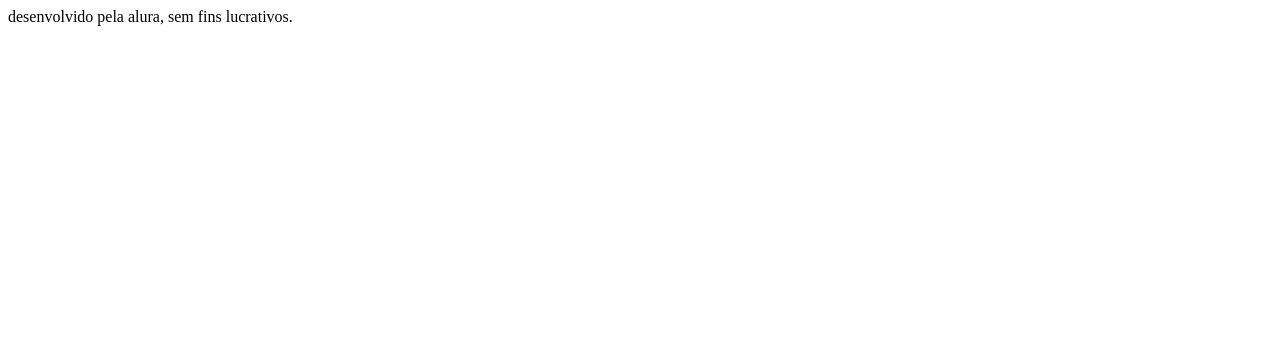
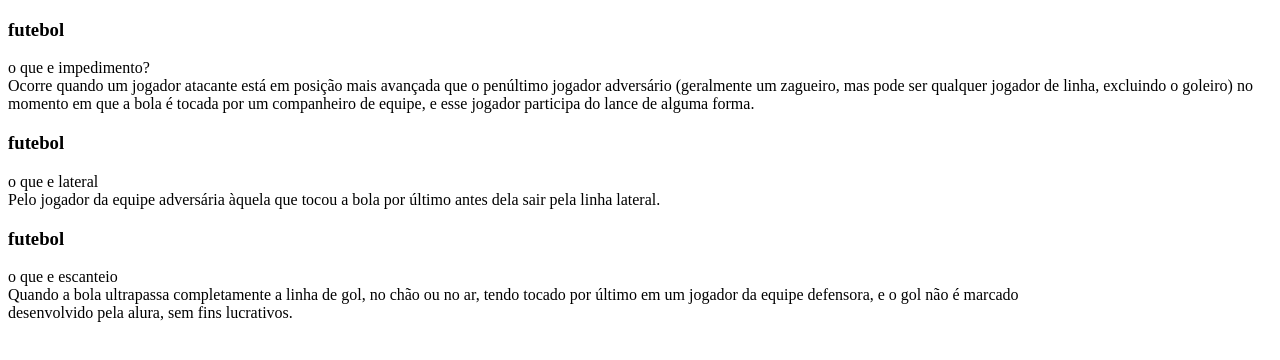
Before and after one commit to mateusalexandr/ferramenta-de-istudoh, a plain HTML site: page index.html in a window 1280 px wide. Drawn offline with Linux system fonts and the light colour scheme.

Commit message:
PERGUNTAS

```diff
--- a/index.html
+++ b/index.html
@@ -7,7 +7,40 @@
 </head>
 <body>
     <main>
-
+        <section id="container">
+            <article class="cartao">
+                <div class="cartao__conteudo">
+                    <h3>futebol</h3>
+                    <div class="cartao__conteudo__pergunta">
+                        o que e impedimento?
+                    </div>
+                    <div class="cartao__conteudo__resposta">
+                         Ocorre quando um jogador atacante está em posição mais avançada que o penúltimo jogador adversário (geralmente um zagueiro, mas pode ser qualquer jogador de linha, excluindo o goleiro) no momento em que a bola é tocada por um companheiro de equipe, e esse jogador participa do lance de alguma forma.
+                    </div>
+                </div>
+            </article>
+             <article class="cartao">
+                <div class="cartao__conteudo">
+                    <h3>futebol</h3>
+                    <div class="cartao__conteudo__pergunta">
+                        o que e lateral
+                    </div>
+                    <div class="cartao__conteudo__resposta">
+                        Pelo jogador da equipe adversária àquela que tocou a bola por último antes dela sair pela linha lateral.
+                    </div>
+                </div>
+            </article>
+             <article class="cartao">
+                <div class="cartao__conteudo">
+                    <h3>futebol</h3>
+                    <div class="cartao__conteudo__pergunta">
+                        o que e escanteio
+                    </div>
+                    <div class="cartao__conteudo__resposta">
+                        Quando a bola ultrapassa completamente a linha de gol, no chão ou no ar, tendo tocado por último em um jogador da equipe defensora, e o gol não é marcado
+                    </div>
+                </div>
+            </article>
     </main>
     <footer>desenvolvido pela alura, sem fins lucrativos.</footer>
 </body>
```
